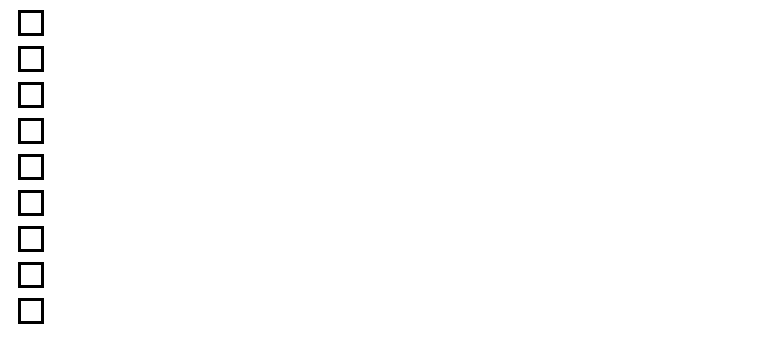
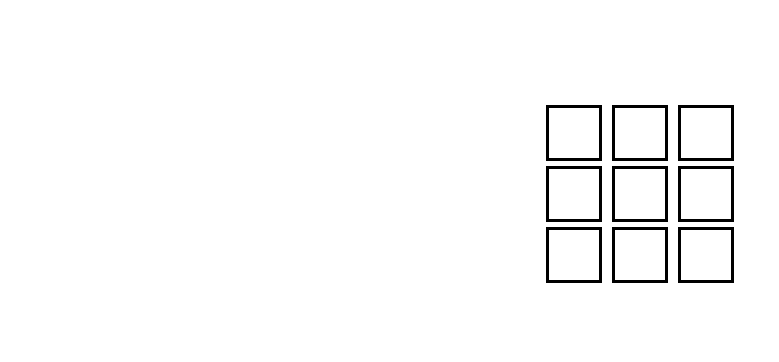
Before and after one commit to emmadema/tic-tac-toe-review, a plain HTML site: page index.html in a window 1280 px wide. Shown: the whole page, without its empty margins (0-779 px from the left). Drawn offline with Linux system fonts and the light colour scheme.

Commit message:
creating the board

```diff
--- a/index.html
+++ b/index.html
@@ -2,7 +2,7 @@
 <html lang="en">
 <head>
 	<meta charset="UTF-8">
-	<title>Document</title>
+	<title>Tic Tac Toe</title>
 	<link rel="stylesheet" type="text/css" href="style.css">
 	<script type="text/javascript" src="index.js"></script>
 </head>
--- a/style.css
+++ b/style.css
@@ -1,9 +1,15 @@
 .cell {
 	display: flex;
 	border: 3px solid black;
-	height: 20px;
-	width: 20px;
-	margin: 10px;
+	height: 50px;
+	width: 50px;
+	margin: 5px;
+	flex-direction: column;
+	justify-content: center;
+}
 
-	flex-direction: column;
+.gameBoard {
+	display: flex;
+	justify-content: center;
+	margin: 100px;
 }
```
